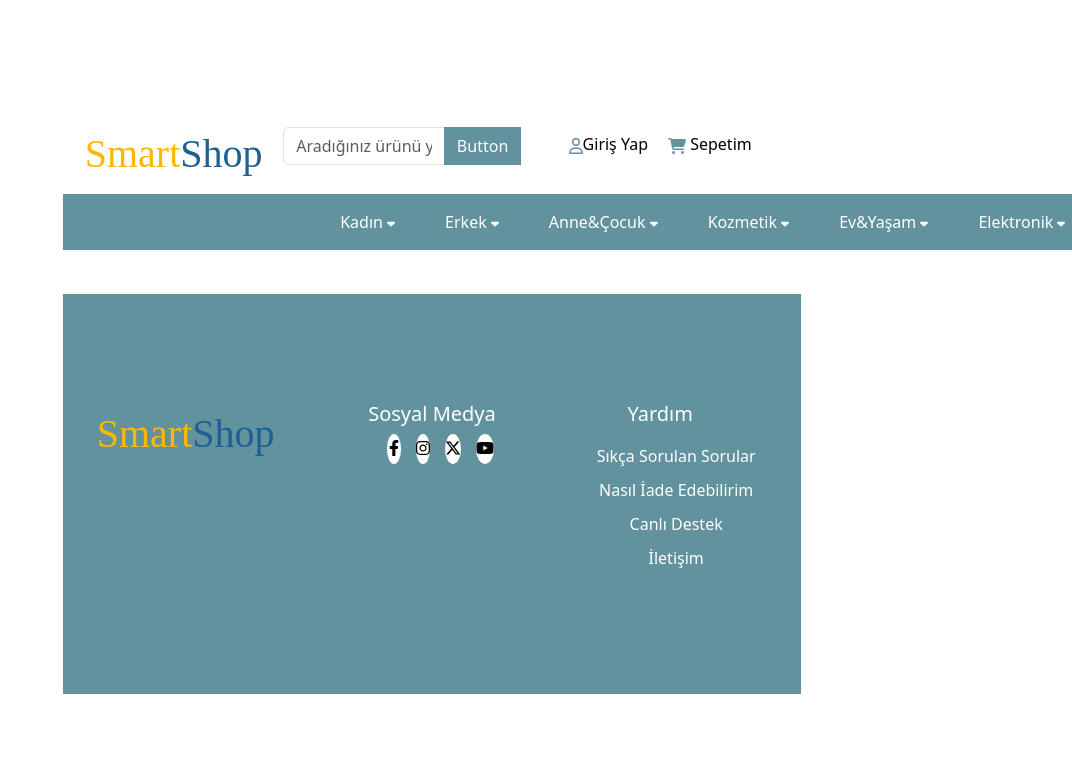
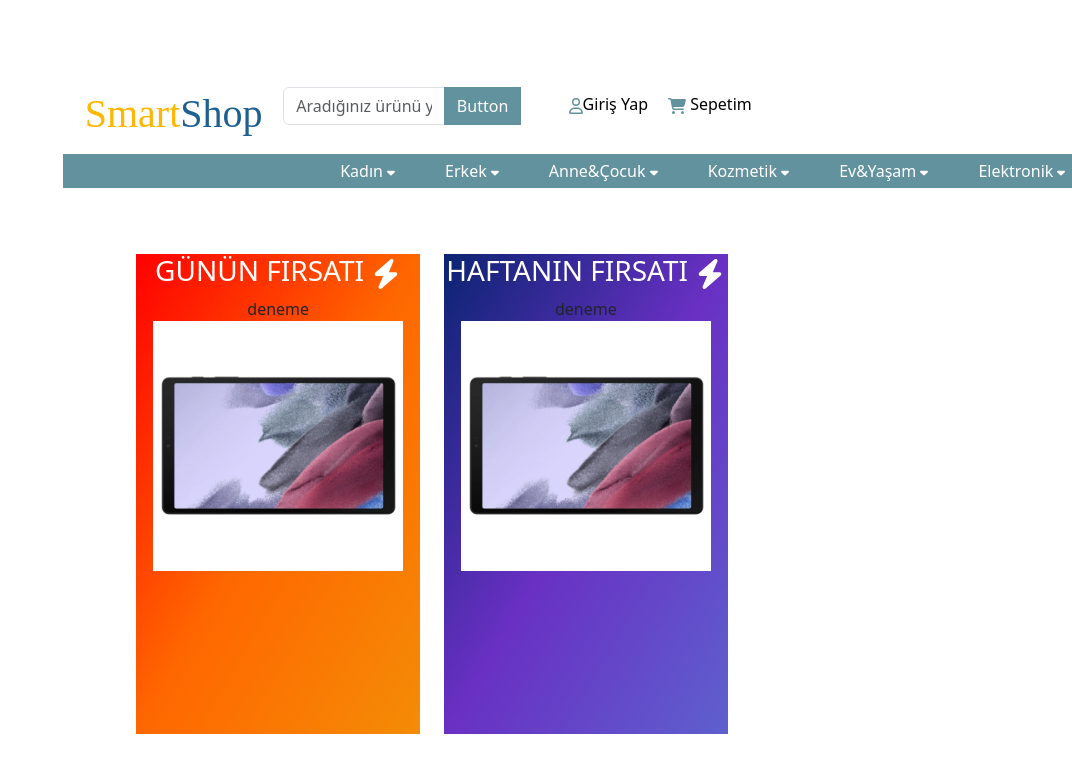
Before and after one commit to esmanur-uzun/smart-e-commerce-site, a Vue app: page / in a window 1280 px wide. Shown: the top 772 px of the page, without its empty margins (208-1280 px from the left). Built offline with nearby package versions, Linux system fonts and the light colour scheme.

Commit message:
appHeader edited and worked on mainpage

```diff
--- a/src/App.vue
+++ b/src/App.vue
@@ -1,8 +1,9 @@
 <script>
 import AppFooter from './components/common/appFooter.vue'
 import appHeader from "./components/common/appHeader.vue"
+import MainPage from './views/MainPage.vue'
 export default{
-    components: { appHeader, AppFooter }
+    components: { appHeader, AppFooter, MainPage }
 
 }
 
@@ -10,8 +11,9 @@
 
 <template>
   <div>
-    <app-header></app-header>
-    <app-footer></app-footer>
+    <!-- <app-header></app-header>
+    <app-footer></app-footer> -->
+    <main-page></main-page>
   </div>
 </template>
 
--- a/src/components/common/appHeader.vue
+++ b/src/components/common/appHeader.vue
@@ -62,7 +62,7 @@
     </div>
     <nav class="container-fluid main-menu">
       <div class="container d-flex justify-content-around">
-        <ul>
+        <ul class="main-list">
           <li>
             <a href="">
               Kadın
@@ -261,54 +261,125 @@
                     <li>
                       <a href="">Giyim</a>
                       <a href="">
-                        <svg xmlns="http://www.w3.org/2000/svg" height="1em" viewBox="0 0 256 512"><!--! Font Awesome Free 6.4.2 by @fontawesome - https://fontawesome.com License - https://fontawesome.com/license (Commercial License) Copyright 2023 Fonticons, Inc. --><path d="M246.6 278.6c12.5-12.5 12.5-32.8 0-45.3l-128-128c-9.2-9.2-22.9-11.9-34.9-6.9s-19.8 16.6-19.8 29.6l0 256c0 12.9 7.8 24.6 19.8 29.6s25.7 2.2 34.9-6.9l128-128z"/></svg>
+                        <svg
+                          xmlns="http://www.w3.org/2000/svg"
+                          height="1em"
+                          viewBox="0 0 256 512"
+                        >
+                          <!--! Font Awesome Free 6.4.2 by @fontawesome - https://fontawesome.com License - https://fontawesome.com/license (Commercial License) Copyright 2023 Fonticons, Inc. -->
+                          <path
+                            d="M246.6 278.6c12.5-12.5 12.5-32.8 0-45.3l-128-128c-9.2-9.2-22.9-11.9-34.9-6.9s-19.8 16.6-19.8 29.6l0 256c0 12.9 7.8 24.6 19.8 29.6s25.7 2.2 34.9-6.9l128-128z"
+                          />
+                        </svg>
                       </a>
                     </li>
                     <li>
                       <a href="">Ayakkabı</a>
                       <a href="">
-                        <svg xmlns="http://www.w3.org/2000/svg" height="1em" viewBox="0 0 256 512"><!--! Font Awesome Free 6.4.2 by @fontawesome - https://fontawesome.com License - https://fontawesome.com/license (Commercial License) Copyright 2023 Fonticons, Inc. --><path d="M246.6 278.6c12.5-12.5 12.5-32.8 0-45.3l-128-128c-9.2-9.2-22.9-11.9-34.9-6.9s-19.8 16.6-19.8 29.6l0 256c0 12.9 7.8 24.6 19.8 29.6s25.7 2.2 34.9-6.9l128-128z"/></svg>
+                        <svg
+                          xmlns="http://www.w3.org/2000/svg"
+                          height="1em"
+                          viewBox="0 0 256 512"
+                        >
+                          <!--! Font Awesome Free 6.4.2 by @fontawesome - https://fontawesome.com License - https://fontawesome.com/license (Commercial License) Copyright 2023 Fonticons, Inc. -->
+                          <path
+                            d="M246.6 278.6c12.5-12.5 12.5-32.8 0-45.3l-128-128c-9.2-9.2-22.9-11.9-34.9-6.9s-19.8 16.6-19.8 29.6l0 256c0 12.9 7.8 24.6 19.8 29.6s25.7 2.2 34.9-6.9l128-128z"
+                          />
+                        </svg>
                       </a>
                     </li>
                     <li>
                       <a href="">Kozmetik</a>
                       <a href="">
-                        <svg xmlns="http://www.w3.org/2000/svg" height="1em" viewBox="0 0 256 512"><!--! Font Awesome Free 6.4.2 by @fontawesome - https://fontawesome.com License - https://fontawesome.com/license (Commercial License) Copyright 2023 Fonticons, Inc. --><path d="M246.6 278.6c12.5-12.5 12.5-32.8 0-45.3l-128-128c-9.2-9.2-22.9-11.9-34.9-6.9s-19.8 16.6-19.8 29.6l0 256c0 12.9 7.8 24.6 19.8 29.6s25.7 2.2 34.9-6.9l128-128z"/></svg>
+                        <svg
+                          xmlns="http://www.w3.org/2000/svg"
+                          height="1em"
+                          viewBox="0 0 256 512"
+                        >
+                          <!--! Font Awesome Free 6.4.2 by @fontawesome - https://fontawesome.com License - https://fontawesome.com/license (Commercial License) Copyright 2023 Fonticons, Inc. -->
+                          <path
+                            d="M246.6 278.6c12.5-12.5 12.5-32.8 0-45.3l-128-128c-9.2-9.2-22.9-11.9-34.9-6.9s-19.8 16.6-19.8 29.6l0 256c0 12.9 7.8 24.6 19.8 29.6s25.7 2.2 34.9-6.9l128-128z"
+                          />
+                        </svg>
                       </a>
                     </li>
                     <li>
                       <a href="">Anne&Çocuk</a>
                       <a href="">
-                        <svg xmlns="http://www.w3.org/2000/svg" height="1em" viewBox="0 0 256 512"><!--! Font Awesome Free 6.4.2 by @fontawesome - https://fontawesome.com License - https://fontawesome.com/license (Commercial License) Copyright 2023 Fonticons, Inc. --><path d="M246.6 278.6c12.5-12.5 12.5-32.8 0-45.3l-128-128c-9.2-9.2-22.9-11.9-34.9-6.9s-19.8 16.6-19.8 29.6l0 256c0 12.9 7.8 24.6 19.8 29.6s25.7 2.2 34.9-6.9l128-128z"/></svg>
+                        <svg
+                          xmlns="http://www.w3.org/2000/svg"
+                          height="1em"
+                          viewBox="0 0 256 512"
+                        >
+                          <!--! Font Awesome Free 6.4.2 by @fontawesome - https://fontawesome.com License - https://fontawesome.com/license (Commercial License) Copyright 2023 Fonticons, Inc. -->
+                          <path
+                            d="M246.6 278.6c12.5-12.5 12.5-32.8 0-45.3l-128-128c-9.2-9.2-22.9-11.9-34.9-6.9s-19.8 16.6-19.8 29.6l0 256c0 12.9 7.8 24.6 19.8 29.6s25.7 2.2 34.9-6.9l128-128z"
+                          />
+                        </svg>
                       </a>
                     </li>
                     <li>
                       <a href="">Kırtasiye</a>
                       <a href="">
-                        <svg xmlns="http://www.w3.org/2000/svg" height="1em" viewBox="0 0 256 512"><!--! Font Awesome Free 6.4.2 by @fontawesome - https://fontawesome.com License - https://fontawesome.com/license (Commercial License) Copyright 2023 Fonticons, Inc. --><path d="M246.6 278.6c12.5-12.5 12.5-32.8 0-45.3l-128-128c-9.2-9.2-22.9-11.9-34.9-6.9s-19.8 16.6-19.8 29.6l0 256c0 12.9 7.8 24.6 19.8 29.6s25.7 2.2 34.9-6.9l128-128z"/></svg>
+                        <svg
+                          xmlns="http://www.w3.org/2000/svg"
+                          height="1em"
+                          viewBox="0 0 256 512"
+                        >
+                          <!--! Font Awesome Free 6.4.2 by @fontawesome - https://fontawesome.com License - https://fontawesome.com/license (Commercial License) Copyright 2023 Fonticons, Inc. -->
+                          <path
+                            d="M246.6 278.6c12.5-12.5 12.5-32.8 0-45.3l-128-128c-9.2-9.2-22.9-11.9-34.9-6.9s-19.8 16.6-19.8 29.6l0 256c0 12.9 7.8 24.6 19.8 29.6s25.7 2.2 34.9-6.9l128-128z"
+                          />
+                        </svg>
                       </a>
                     </li>
                     <li>
                       <a href="">Oyuncak</a>
                       <a href="">
-                        <svg xmlns="http://www.w3.org/2000/svg" height="1em" viewBox="0 0 256 512"><!--! Font Awesome Free 6.4.2 by @fontawesome - https://fontawesome.com License - https://fontawesome.com/license (Commercial License) Copyright 2023 Fonticons, Inc. --><path d="M246.6 278.6c12.5-12.5 12.5-32.8 0-45.3l-128-128c-9.2-9.2-22.9-11.9-34.9-6.9s-19.8 16.6-19.8 29.6l0 256c0 12.9 7.8 24.6 19.8 29.6s25.7 2.2 34.9-6.9l128-128z"/></svg>
+                        <svg
+                          xmlns="http://www.w3.org/2000/svg"
+                          height="1em"
+                          viewBox="0 0 256 512"
+                        >
+                          <!--! Font Awesome Free 6.4.2 by @fontawesome - https://fontawesome.com License - https://fontawesome.com/license (Commercial License) Copyright 2023 Fonticons, Inc. -->
+                          <path
+                            d="M246.6 278.6c12.5-12.5 12.5-32.8 0-45.3l-128-128c-9.2-9.2-22.9-11.9-34.9-6.9s-19.8 16.6-19.8 29.6l0 256c0 12.9 7.8 24.6 19.8 29.6s25.7 2.2 34.9-6.9l128-128z"
+                          />
+                        </svg>
                       </a>
                     </li>
                     <li>
                       <a href="">Elektronik</a>
                       <a href="">
-                        <svg xmlns="http://www.w3.org/2000/svg" height="1em" viewBox="0 0 256 512"><!--! Font Awesome Free 6.4.2 by @fontawesome - https://fontawesome.com License - https://fontawesome.com/license (Commercial License) Copyright 2023 Fonticons, Inc. --><path d="M246.6 278.6c12.5-12.5 12.5-32.8 0-45.3l-128-128c-9.2-9.2-22.9-11.9-34.9-6.9s-19.8 16.6-19.8 29.6l0 256c0 12.9 7.8 24.6 19.8 29.6s25.7 2.2 34.9-6.9l128-128z"/></svg>
+                        <svg
+                          xmlns="http://www.w3.org/2000/svg"
+                          height="1em"
+                          viewBox="0 0 256 512"
+                        >
+                          <!--! Font Awesome Free 6.4.2 by @fontawesome - https://fontawesome.com License - https://fontawesome.com/license (Commercial License) Copyright 2023 Fonticons, Inc. -->
+                          <path
+                            d="M246.6 278.6c12.5-12.5 12.5-32.8 0-45.3l-128-128c-9.2-9.2-22.9-11.9-34.9-6.9s-19.8 16.6-19.8 29.6l0 256c0 12.9 7.8 24.6 19.8 29.6s25.7 2.2 34.9-6.9l128-128z"
+                          />
+                        </svg>
                       </a>
                     </li>
                     <li>
                       <a href="">Mobilya</a>
                       <a href="">
-                        <svg xmlns="http://www.w3.org/2000/svg" height="1em" viewBox="0 0 256 512"><!--! Font Awesome Free 6.4.2 by @fontawesome - https://fontawesome.com License - https://fontawesome.com/license (Commercial License) Copyright 2023 Fonticons, Inc. --><path d="M246.6 278.6c12.5-12.5 12.5-32.8 0-45.3l-128-128c-9.2-9.2-22.9-11.9-34.9-6.9s-19.8 16.6-19.8 29.6l0 256c0 12.9 7.8 24.6 19.8 29.6s25.7 2.2 34.9-6.9l128-128z"/></svg>
+                        <svg
+                          xmlns="http://www.w3.org/2000/svg"
+                          height="1em"
+                          viewBox="0 0 256 512"
+                        >
+                          <!--! Font Awesome Free 6.4.2 by @fontawesome - https://fontawesome.com License - https://fontawesome.com/license (Commercial License) Copyright 2023 Fonticons, Inc. -->
+                          <path
+                            d="M246.6 278.6c12.5-12.5 12.5-32.8 0-45.3l-128-128c-9.2-9.2-22.9-11.9-34.9-6.9s-19.8 16.6-19.8 29.6l0 256c0 12.9 7.8 24.6 19.8 29.6s25.7 2.2 34.9-6.9l128-128z"
+                          />
+                        </svg>
                       </a>
                     </li>
                   </ul>
                 </div>
-
               </div>
             </div>
           </div>
@@ -403,11 +474,10 @@
 }
 .main-menu {
   background-color: $btn-color;
-  height: 7vh;
   display: flex;
   align-items: center;
   position: fixed;
-  ul {
+  .main-list {
     list-style: none;
 
     li {
@@ -438,8 +508,8 @@
           }
         }
       }
+
       .dropmenu {
-        margin-top: 15px;
         background-color: #fff;
         width: 100%;
         position: absolute;
@@ -451,14 +521,16 @@
             color: black !important;
           }
         }
+
       }
       &:hover .dropmenu {
         display: block;
+
+
       }
     }
   }
 }
-
 .menu-toggle {
   display: none;
   ul {
@@ -467,14 +539,14 @@
       padding: 10px;
       display: flex;
       justify-content: space-between;
-      a{
+      a {
         text-decoration: none;
         color: black;
       }
     }
   }
-  .menu-list{
-    ul li{
+  .menu-list {
+    ul li {
       border-bottom: 1px solid $brand-color;
     }
   }
--- a/src/views/MainPage.vue
+++ b/src/views/MainPage.vue
@@ -0,0 +1,97 @@
+<script>
+import appHeader from '../components/common/appHeader.vue'
+
+export default{
+  components: { appHeader },
+
+
+}
+</script>
+<template>
+    <div>
+        <app-header></app-header>
+        <div class="main-container">
+            <div class="container ">
+                <div class="row d-flex justify-content-center">
+                    <div class="col-lg-5 ">
+                        <div class="d-discount">
+                            <div class="t-container">
+                                <h3>
+                                    günün fırsatı
+                                    <svg xmlns="http://www.w3.org/2000/svg" height="30" width="30" viewBox="0 0 448 512"><!--!Font Awesome Free 6.5.0 by @fontawesome - https://fontawesome.com License - https://fontawesome.com/license/free Copyright 2023 Fonticons, Inc.--><path d="M349.4 44.6c5.9-13.7 1.5-29.7-10.6-38.5s-28.6-8-39.9 1.8l-256 224c-10 8.8-13.6 22.9-8.9 35.3S50.7 288 64 288H175.5L98.6 467.4c-5.9 13.7-1.5 29.7 10.6 38.5s28.6 8 39.9-1.8l256-224c10-8.8 13.6-22.9 8.9-35.3s-16.6-20.7-30-20.7H272.5L349.4 44.6z"/></svg>
+
+                                </h3>
+                                <div class="timer text-center">deneme</div>
+                            </div>
+                            <div class="d-flex justify-content-center">
+                                <img src="../assets/medias/photos/1_org_zoom (1).webp" alt="">
+                            </div>
+
+                        </div>
+                    </div>
+                    <div class="col-lg-5">
+                        <div class="w-discount">
+                            <div class="t-container">
+                                <h3>
+                                    haftanın fırsatı
+                                    <svg xmlns="http://www.w3.org/2000/svg" height="30" width="30" viewBox="0 0 448 512"><!--!Font Awesome Free 6.5.0 by @fontawesome - https://fontawesome.com License - https://fontawesome.com/license/free Copyright 2023 Fonticons, Inc.--><path d="M349.4 44.6c5.9-13.7 1.5-29.7-10.6-38.5s-28.6-8-39.9 1.8l-256 224c-10 8.8-13.6 22.9-8.9 35.3S50.7 288 64 288H175.5L98.6 467.4c-5.9 13.7-1.5 29.7 10.6 38.5s28.6 8 39.9-1.8l256-224c10-8.8 13.6-22.9 8.9-35.3s-16.6-20.7-30-20.7H272.5L349.4 44.6z"/></svg>
+
+                                </h3>
+                                <div class="timer text-center">deneme</div>
+                            </div>
+                            <div class="d-flex justify-content-center">
+                                <img src="../assets/medias/photos/1_org_zoom (1).webp" alt="">
+                            </div>
+                        </div>
+                    </div>
+                </div>
+            </div>
+        </div>
+    </div>
+</template>
+<style lang="scss" scoped>
+.d-discount{
+    height: 60vh;
+    background-image: linear-gradient(to bottom right, #ff0000, #ff6700, #f48c06);
+    margin-top: 100px;
+    .t-container{
+        h3{
+            text-transform: uppercase;
+            color: #fff;
+            text-align: center;
+            svg{
+                fill:#fff;
+            }
+        }
+    }
+    img{
+        width: 250px;
+        height: 250px;
+        object-fit: cover;
+
+    }
+}
+
+.w-discount{
+    height: 60vh;
+    background-image: linear-gradient(to bottom right, #0a2472, #6930c3, #5e60ce);
+    margin-top: 100px;
+    .t-container{
+        h3{
+            text-transform: uppercase;
+            color: #fff;
+            text-align: center;
+            svg{
+                fill:#fff;
+            }
+        }
+    }
+    img{
+        width: 250px;
+        height: 250px;
+        object-fit: cover;
+
+    }
+}
+
+</style>
```
Also changed, not shown: src/assets/medias/photos/1_org_zoom (1).webp (added).
